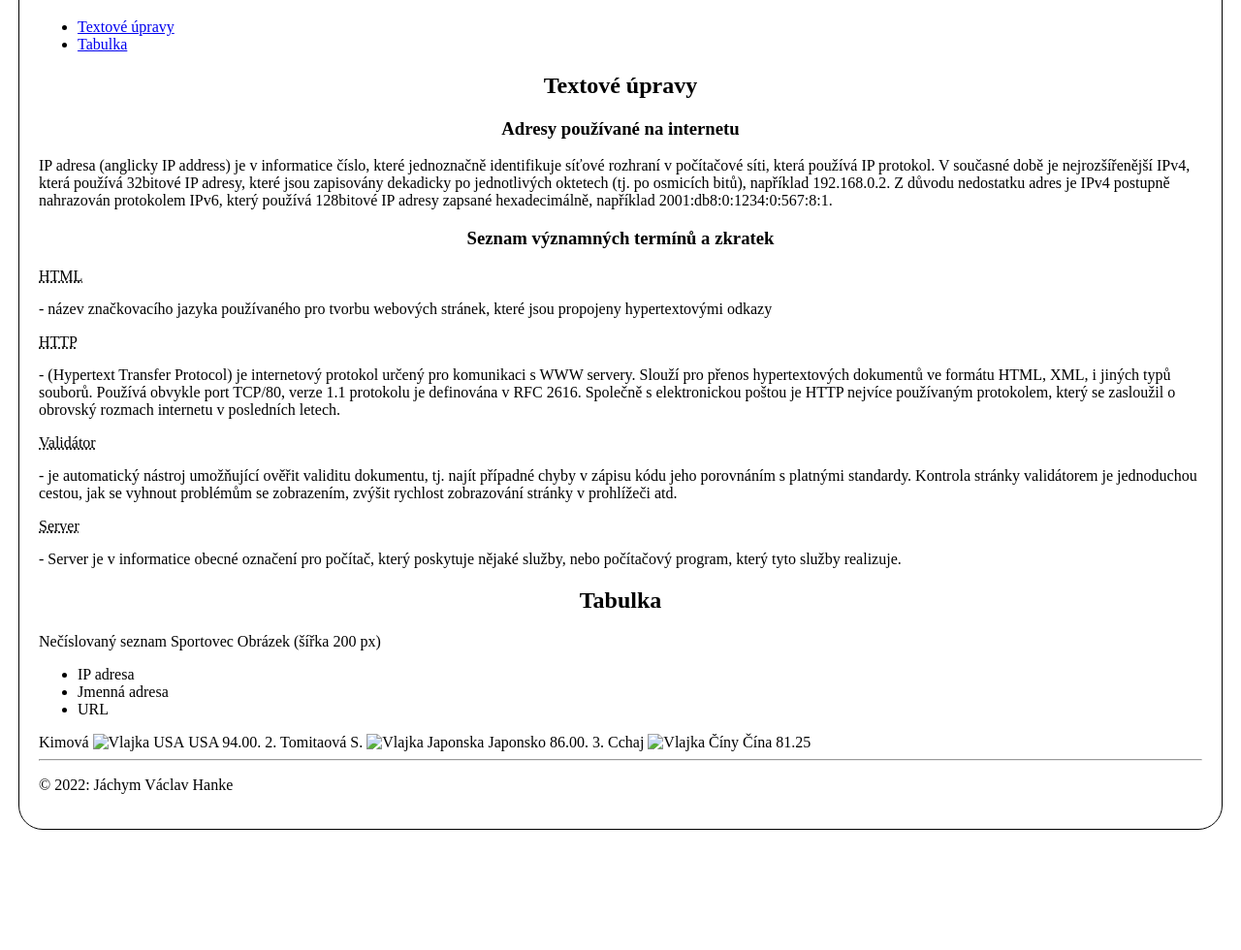
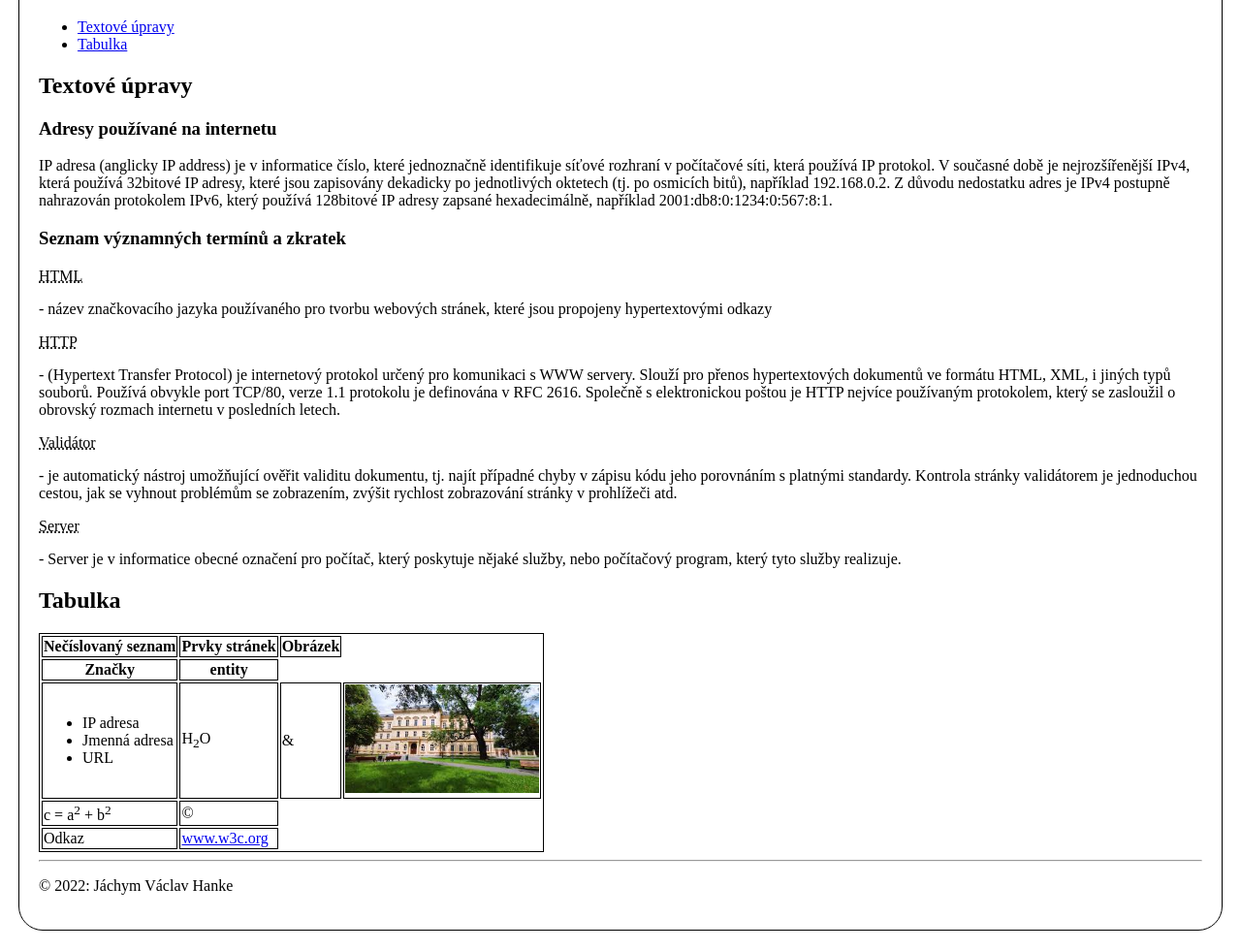
Before and after one commit to Vasek54321/html-zaklady, a plain HTML site: page index.html in a window 1280 px wide. Shown: the part 102-1082 px from the top of the page at 97% size. Before the commit the page ends 978 px from the top, so only its background shows below. Drawn offline with Linux system fonts and the light colour scheme.

Commit message:
vysledek
html

```diff
--- a/index.html
+++ b/index.html
@@ -6,6 +6,7 @@
     <meta http-equiv="X-UA-Compatible" content="IE=edge">
     <meta name="viewport" content="width=device-width, initial-scale=1.0">
     <title>Prověrka</title>
+    <link rel="stylesheet" href="/css/style.css">
 </head>
 <style>
     h1 {
@@ -19,11 +20,11 @@
 	background-color: rgb(255, 255, 255);
 	padding: 20px;
 }
-    h2 {
-        text-align: center;
+table, td, th {
+    border: 1px solid rgb(0, 0, 0);
 }
-    h3 {
-        text-align: center;
+img {
+    width: 200px;
 }
 </style>
 <main>
@@ -62,11 +63,16 @@
     </section>
     <section id="tabulka">
         <h2>Tabulka</h2>
+        <table>
             <thead>
                 <tr>
                     <th>Nečíslovaný seznam</th>
-                <th>Sportovec</th>
-                <th>Obrázek (šířka 200 px)</th>
+                    <th>Prvky stránek</th>
+                    <th>Obrázek</th>
+                </tr>
+                <tr>
+                    <th>Značky</th>
+                    <th>entity</th>
                 </tr>
             </thead>
             <tbody>
@@ -78,28 +84,27 @@
                             <li>URL</li>
                         </ul>
                     </td>
-                <td>Kimová</td>
-                <td class="text-center"><img src="img/USA.png" alt="Vlajka USA" class="flag"> USA</td>
-                <td class="text-right">94.00.</td>
+                    <td>H<sub>2</sub>O</td>
+                    <td>&</td>
+                    <td><img alt="" src="img/stahování.jpeg"></td>
                 </tr>
-            <tr class="silver">
-                <td class="text-center">2.</td>
-                <td>Tomitaová S.</td>
-                <td class="text-center"><img src="img/JPN.png" alt="Vlajka Japonska" class="flag"> Japonsko</td>
-                <td class="text-right">86.00.</td>
-            </tr>
-            <tr class="bronze">
-                <td class="text-center">3.</td>
-                <td>Cchaj</td>
-                <td class="text-center"><img src="img/CHN.png" alt="Vlajka Číny" class="flag"> Čína</td>
-                <td class="text-right">81.25</td>
+                <tr>
+
+                    <td>c = a<sup>2</sup> + b<sup>2</sup></td>
+                    <td>&copy;</td>
                 </tr>
             </tbody>
+            <tfoot>
+                <tr>
+                    <td>Odkaz</td>
+                    <td><a href="https://www.w3schools.com/">www.w3c.org</a></td>
+                </tr>
+            </tfoot>
+        </table>
     </section>
     <footer>
         <hr />
         <p>© 2022: Jáchym Václav Hanke </p>
     </footer>
 </main>
-
 </html>
```
Also changed, not shown: img/stahování.jpeg (added). Lines whose indentation alone changed are shown as unchanged.
